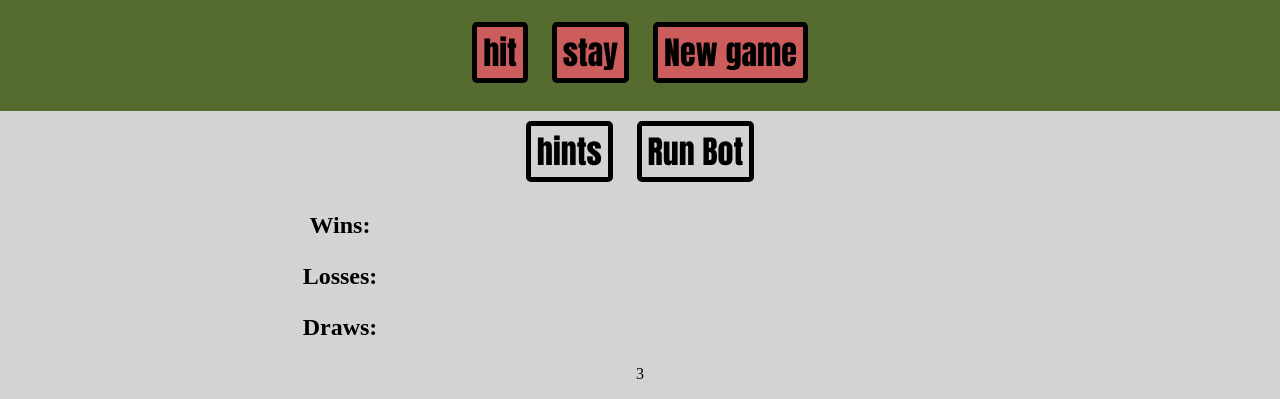
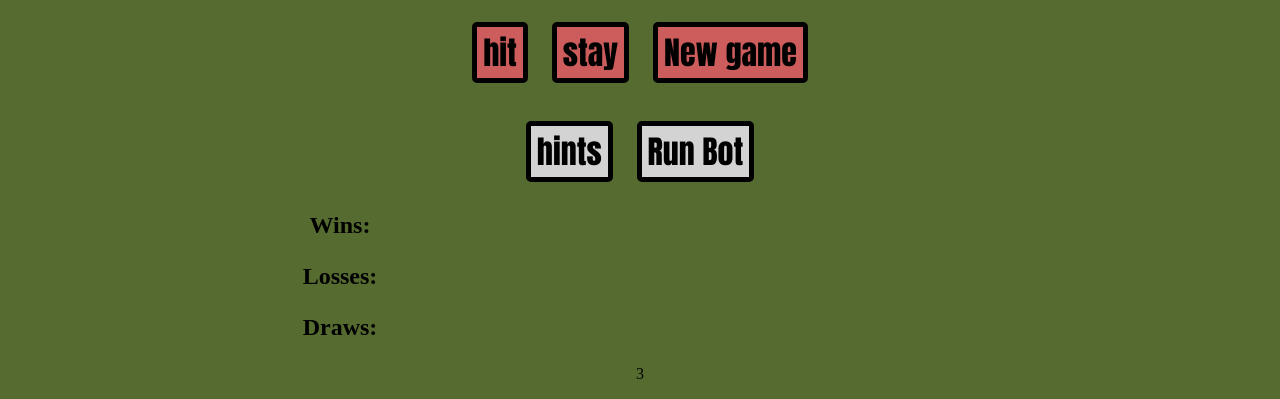
Before and after one commit to SUPERDERP1/BlackjackProject, a plain HTML site: page index.html in a window 1280 px wide. Shown: the part 432-831 px from the top of the page. Drawn offline with Linux system fonts and the light colour scheme.

Commit message:
Update styles.css

```diff
--- a/styles.css
+++ b/styles.css
@@ -113,7 +113,7 @@ img:hover {
 }
 
 .page2 {
-    background-color: lightgray;
+    background-color: darkolivegreen;
     border-color: black;
     border-width: 50px;
 }
```
